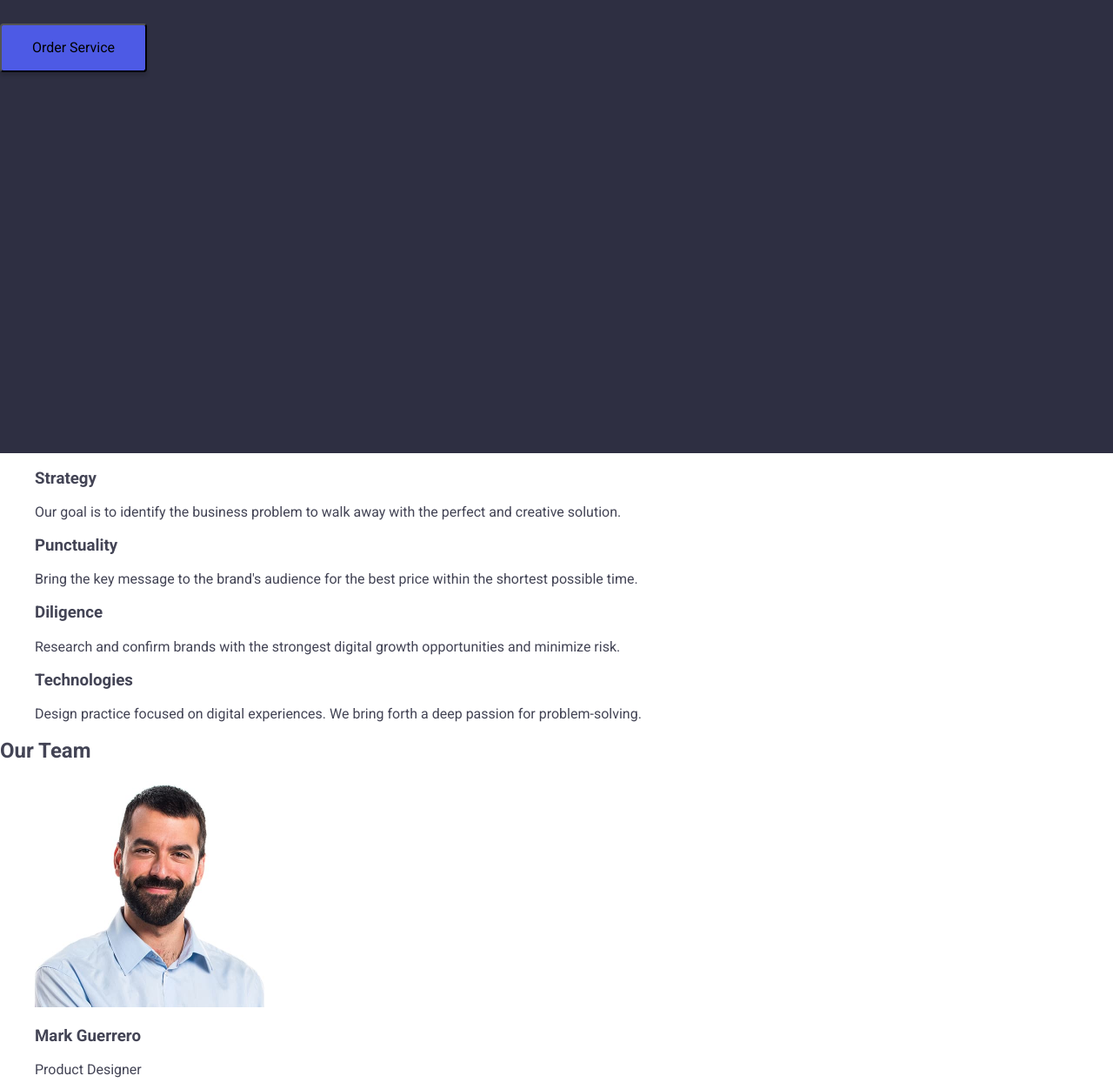
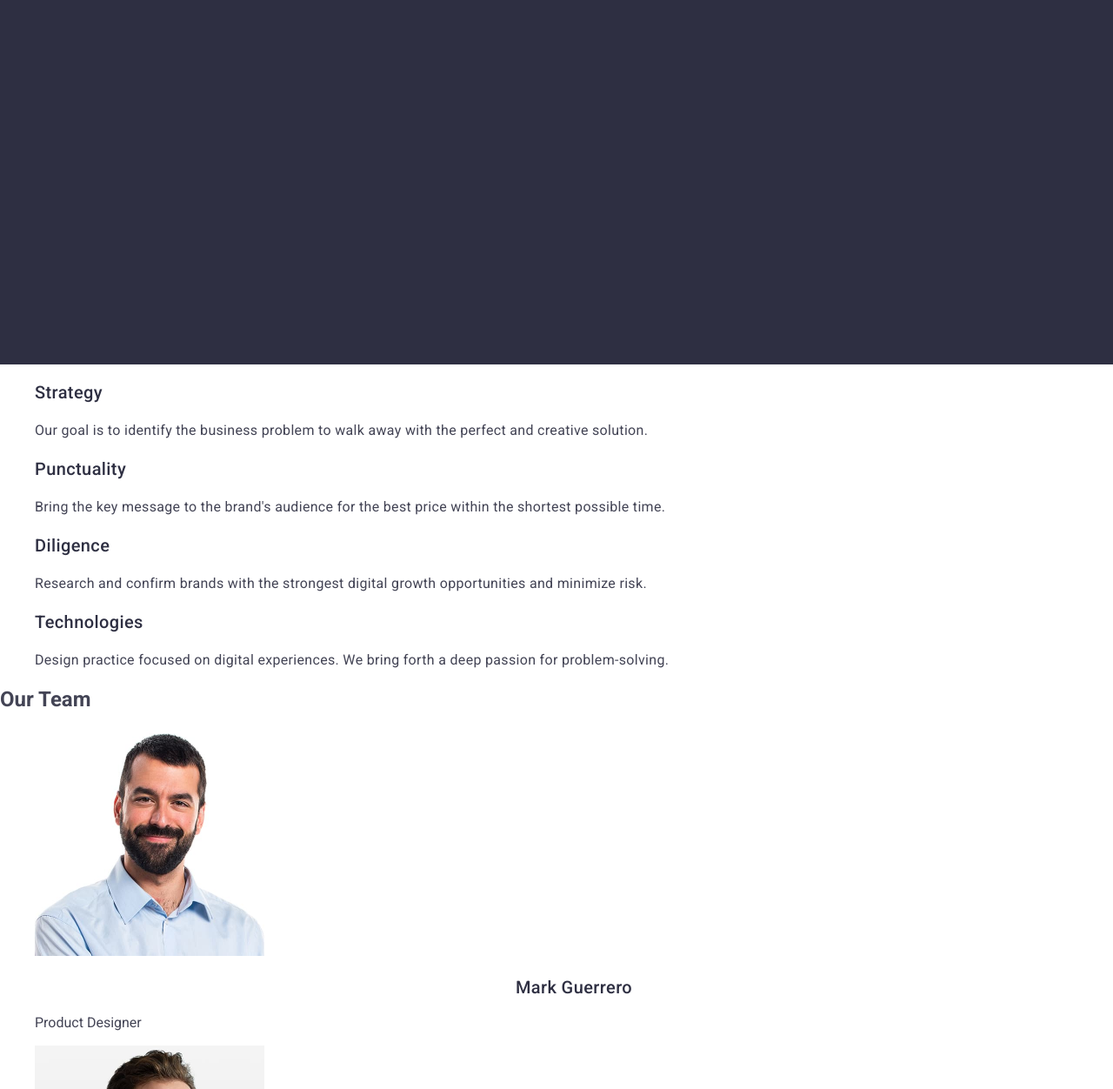
Before and after one commit to Milochka-Kutsenko83/goit-markup-hw-02, a plain HTML site: page index.html in a window 1280 px wide. Shown: the part 299-1551 px from the top of the page at 87% size. Drawn offline with nearby package versions, Linux system fonts and the light colour scheme.

Commit message:
add index file

```diff
--- a/css/styles.css
+++ b/css/styles.css
@@ -3,6 +3,12 @@ body{
     font-family: "Roboto", sans-serif;
     color: #434455;
     background-color: #fff;
+}
+
+.header-page{
+    border-bottom: 1px solid #e7e9fc;
+    width: 1440px;
+    height: 72px;
 }
 
 ul, li{
@@ -54,17 +60,24 @@ a{
     color: #434455
 }
 
-.type-buttom{
+.buttom{
     cursor: pointer;
+}
+    .type-buttom{
     box-shadow: 0 4px 4px 0 rgba(0, 0, 0, 0.15);
     background: #4d5ae5;
     border-radius: 4px;
     padding: 16px 32px;
     width: 169px;
-    height: 56px
-}
-.type-buttom:hover,
-.type-buttom:focus{
+    height: 56px;
+    font-weight: 500;
+    line-height: 1.5;
+    letter-spacing: 0.04em;
+    color: #fff
+    }
+
+.buttom:hover,
+.buttom:focus{
     background: #404bbf;
 }
 
@@ -73,10 +86,10 @@ a{
     width: 1440px;
     height: 600px;
 }
- h1{
+ .title{
     font-weight: 700;
     font-size: 56px;
-    line-height: 1.07143;
+    line-height: 1.07;
     letter-spacing: 0.02em;
     text-align: center;
     color: #fff;
@@ -92,3 +105,27 @@ a{
  .footer-logo .logo-part{
     color: #f4f4fd;
  }
+
+ .title-section{
+    font-weight: 500;
+    font-size: 20px;
+    line-height: 1.2;
+    letter-spacing: 0.02em;
+    color: #2e2f42;
+ }
+
+ .section-page{
+    font-weight: 400;
+    font-size: 16px;
+    line-height: 1.5;
+    letter-spacing: 0.02em;
+ }
+
+ .name{
+    font-weight: 500;
+    font-size: 20px;
+    line-height: 1.2;
+    letter-spacing: 0.02em;
+    text-align: center;
+    color: #2e2f42
+ }
--- a/index.html
+++ b/index.html
@@ -34,7 +34,7 @@
             <a class="nav-link" href="./index.html">Studio</a>
           </li>
           <li class="nav-item">
-            <a class="nav-link" href="#team">Portfolio</a>
+            <a class="nav-link" href="">Portfolio</a>
           </li>
           <li class="nav-item">
             <a class="nav-link" href="">Contacts</a>
@@ -59,40 +59,39 @@
 
     <main>
       <section class="title-page">
-        <h1>Effective Solutions for Your Business</h1>
-        <button class="type-buttom" type="button">Order Service</button>
+        <h1 class="title">Effective Solutions for Your Business</h1>
+        <button type="button" class="type-buttom">Order Service</button>
       </section>
 
       <section>
         <h2 style="display: none">hidden header</h2>
         <ul>
           <li>
-            <h3>Strategy</h3>
-            <p>
+            <h3 class="title-section">Strategy</h3>
+            <p class="section-page">
               Our goal is to identify the business problem to walk away with the
               perfect and creative solution.
             </p>
           </li>
 
           <li>
-            <h3>Punctuality</h3>
-            <p>
+            <h3 class="title-section">Punctuality</h3>
+            <p class="section-page">
               Bring the key message to the brand's audience for the best price
               within the shortest possible time.
             </p>
           </li>
-
           <li>
-            <h3>Diligence</h3>
-            <p>
+            <h3 class="title-section">Diligence</h3>
+            <p class="section-page">
               Research and confirm brands with the strongest digital growth
               opportunities and minimize risk.
             </p>
           </li>
 
           <li>
-            <h3>Technologies</h3>
-            <p>
+            <h3 class="title-section">Technologies</h3>
+            <p class="section-page">
               Design practice focused on digital experiences. We bring forth a
               deep passion for problem-solving.
             </p>
@@ -105,23 +104,23 @@
         <ul>
           <li>
             <img src="./images/mark.jpg" alt="mark" width="264" />
-            <h3>Mark Guerrero</h3>
+            <h3 class="name">Mark Guerrero</h3>
             <p>Product Designer</p>
           </li>
 
           <li>
             <img src="./images/tom.jpg" alt="tom" width="264" />
-            <h3>Tom Ford</h3>
+            <h3 class="name">Tom Ford</h3>
             <p>Frontend Developer</p>
           </li>
           <li>
             <img src="./images/camila.jpg" alt="camila" width="264" />
-            <h3>Camila Garcia</h3>
+            <h3 class="name">Camila Garcia</h3>
             <p>Marketing</p>
           </li>
           <li>
             <img src="./images/daniei.jpg" alt="daniel" width="264" />
-            <h3>Daniel Wilson</h3>
+            <h3 class="name">Daniel Wilson</h3>
             <p>UI Designer</p>
           </li>
         </ul>
```
